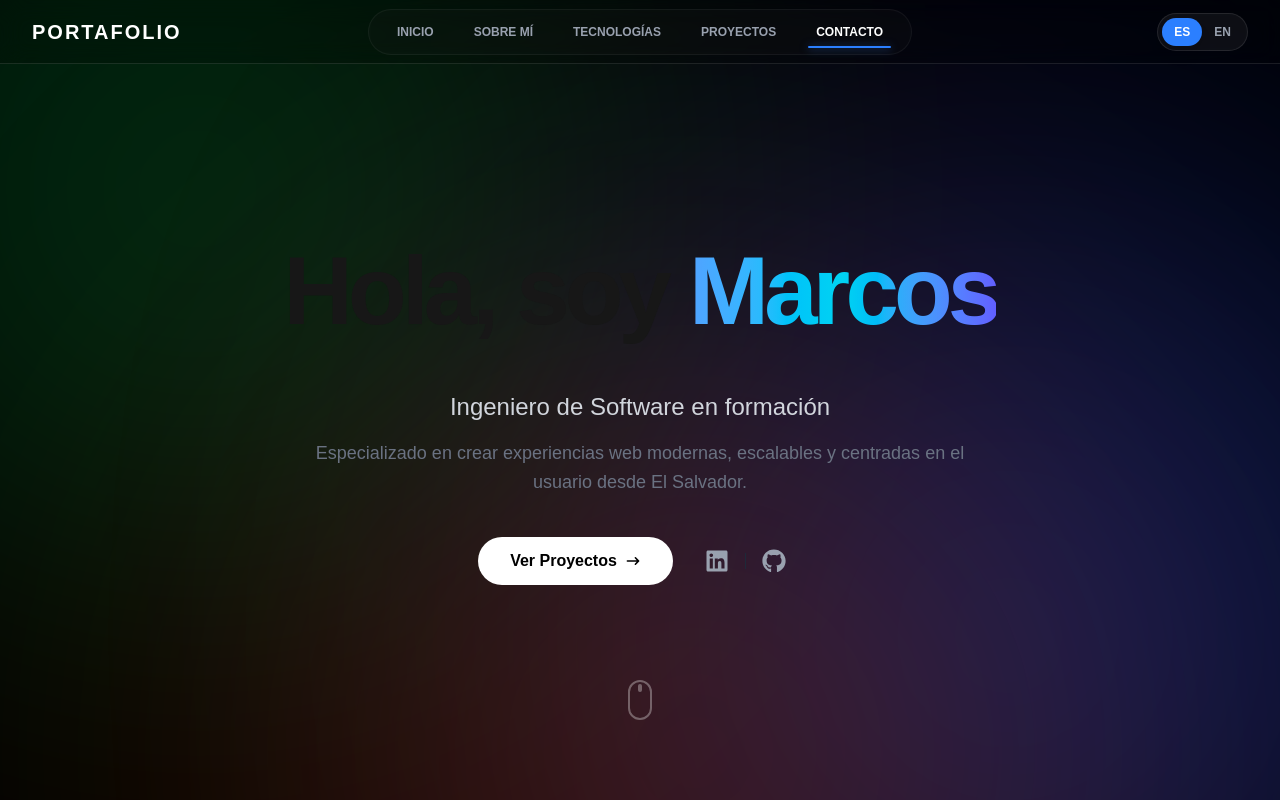
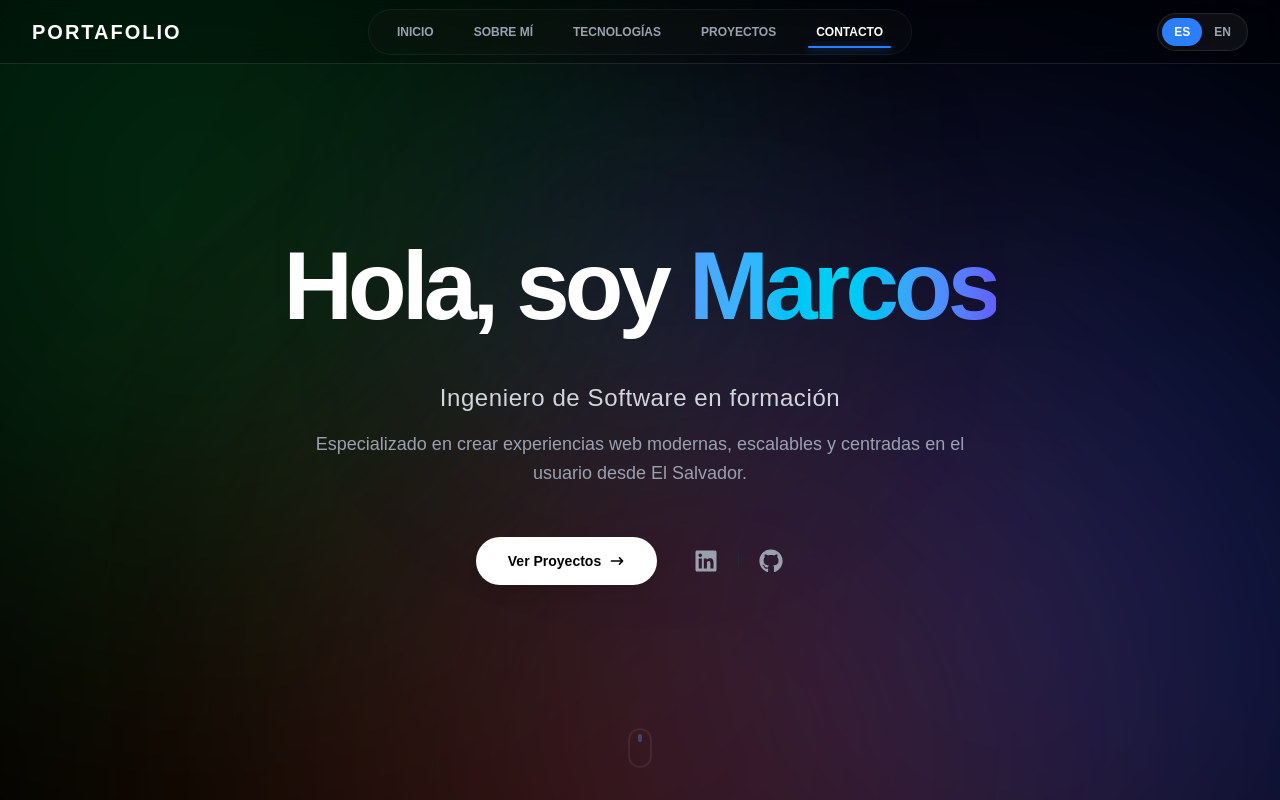
Before and after one commit to Marcos06012/PORTAFOLIO-MARCOS, a Next.js app: page / in a window 1280 px wide. Shown: the top 800 px of the page. Built offline with nearby package versions, Linux system fonts and the light colour scheme.

Commit message:
nuevos cambios

```diff
--- a/src/app/components/Hero.js
+++ b/src/app/components/Hero.js
@@ -3,81 +3,96 @@ import { motion } from 'framer-motion';
 import { FaGithub, FaLinkedin } from 'react-icons/fa';
 import { HiArrowNarrowRight } from 'react-icons/hi';
 
-// 1. Importamos nuestro hook mágico
+// Importamos nuestro hook de idioma
 import { useLanguage } from '../context/LanguageContext';
 
 export default function Hero() {
-    // 2. Extraemos 't' (las traducciones)
     const { t } = useLanguage();
 
     return (
-        <div className="flex items-center justify-center w-full min-h-screen px-6 overflow-hidden">
-            <section id="inicio" className="text-center scroll-mt-45 max-w-5xl py-20">
+        <div className="flex items-center justify-center w-full min-h-screen px-4 md:px-6 overflow-hidden relative">
 
-                {/* Nombre con Gradiente - Usamos t.hero.greeting */}
+            {/* Luces sutiles de fondo para dar atmósfera futurista desde el inicio */}
+            <div className="absolute top-1/3 left-1/2 -translate-x-1/2 -translate-y-1/2 w-80 h-80 bg-blue-500/10 blur-[120px] rounded-full pointer-events-none" />
+
+            <section id="inicio" className="text-center scroll-mt-20 max-w-5xl py-12 md:py-20 z-10">
+
+                {/* Nombre con Gradiente Responsivo */}
                 <motion.h1
-                    initial={{ opacity: 0, y: 30 }}
+                    initial={{ opacity: 0, y: 25 }}
                     whileInView={{ opacity: 1, y: 0 }}
-                    viewport={{ once: false, amount: 0.3 }}
+                    viewport={{ once: true }}
                     transition={{ duration: 0.8, ease: "easeOut" }}
-                    className="text-6xl md:text-8xl font-black mb-6 tracking-tighter py-7"
+                    className="text-4xl sm:text-6xl md:text-8xl font-black mb-4 md:mb-6 tracking-tighter py-4 md:py-6 text-white"
                 >
-                    {t.hero.greeting} <span className="bg-linear-to-r from-blue-400 via-cyan-400 to-indigo-500 bg-clip-text text-transparent">Marcos</span>
+                    {t.hero.greeting} <span className="bg-gradient-to-r from-blue-400 via-cyan-400 to-indigo-500 bg-clip-text text-transparent inline-block">Marcos</span>
                 </motion.h1>
 
-                {/* Rol Profesional - Usamos t.hero.role y t.hero.description */}
+                {/* Rol Profesional y Descripción */}
                 <motion.div
                     initial={{ opacity: 0 }}
                     whileInView={{ opacity: 1 }}
-                    viewport={{ once: false }}
-                    transition={{ delay: 0.4, duration: 1 }}
-                    className="space-y-4"
+                    viewport={{ once: true }}
+                    transition={{ delay: 0.3, duration: 0.8 }}
+                    className="space-y-4 px-2"
                 >
-                    <p className="text-lg md:text-2xl text-gray-300 font-medium">
+                    <p className="text-base sm:text-lg md:text-2xl text-gray-300 font-medium tracking-wide">
                         {t.hero.role}
                     </p>
-                    <p className="text-sm md:text-lg text-gray-500 max-w-2xl mx-auto leading-relaxed">
+                    <p className="text-xs sm:text-sm md:text-lg text-gray-400 max-w-2xl mx-auto leading-relaxed font-light text-center">
                         {t.hero.description}
                     </p>
                 </motion.div>
 
-                {/* Botones de Acción - Usamos t.hero.btn */}
+                {/* Botones de Acción Adaptables */}
                 <motion.div
                     initial={{ opacity: 0, y: 20 }}
                     whileInView={{ opacity: 1, y: 0 }}
-                    viewport={{ once: false }}
-                    transition={{ delay: 0.6, duration: 0.8 }}
-                    className="flex flex-col md:flex-row items-center justify-center gap-4 mt-10"
+                    viewport={{ once: true }}
+                    transition={{ delay: 0.5, duration: 0.6 }}
+                    className="flex flex-col sm:flex-row items-center justify-center gap-4 mt-8 md:mt-12 w-full px-4 sm:px-0"
                 >
+                    {/* Botón Principal (Ancho completo en móvil, auto en escritorio) */}
                     <a
                         href="#projects"
-                        className="group flex items-center gap-2 bg-white text-black px-8 py-3 rounded-full font-bold transition-all hover:bg-blue-500 hover:text-white"
+                        className="group w-full sm:w-auto flex items-center justify-center gap-2 bg-white text-black px-8 py-3.5 rounded-full font-bold text-sm transition-all duration-300 hover:bg-blue-500 hover:text-white hover:scale-105 active:scale-95 shadow-lg"
                     >
                         {t.hero.btn}
-                        <HiArrowNarrowRight className="group-hover:translate-x-1 transition-transform" />
+                        <HiArrowNarrowRight className="group-hover:translate-x-1 transition-transform duration-300 text-base" />
                     </a>
 
-                    <div className="flex gap-4 items-center px-4">
-                        <a href="https://linkedin.com/in/marcos-alas" target="_blank" className="text-2xl text-gray-400 hover:text-white transition-colors">
+                    {/* Contenedor de Redes Sociales */}
+                    <div className="flex gap-4 items-center justify-center px-4 py-2 bg-white/[0.02] sm:bg-transparent border border-white/5 sm:border-transparent rounded-full w-full sm:w-auto">
+                        <a
+                            href="https://linkedin.com/in/marcos-alas"
+                            target="_blank"
+                            rel="noopener noreferrer"
+                            className="text-2xl text-gray-400 hover:text-white transition-colors duration-300 p-1"
+                        >
                             <FaLinkedin />
                         </a>
-                        <div className="h-4 w-px bg-gray-800" />
-                        <a href="https://github.com/Marcos06012" target="_blank" className="text-2xl text-gray-400 hover:text-white transition-colors">
+                        <div className="h-4 w-px bg-gray-800 hidden sm:block" />
+                        <a
+                            href="https://github.com/Marcos06012"
+                            target="_blank"
+                            rel="noopener noreferrer"
+                            className="text-2xl text-gray-400 hover:text-white transition-colors duration-300 p-1"
+                        >
                             <FaGithub />
                         </a>
                     </div>
                 </motion.div>
 
-                {/* Indicador de Scroll */}
+                {/* Indicador de Scroll Animado (Oculto en móviles para evitar ruidos visuales) */}
                 <motion.div
                     initial={{ opacity: 0 }}
-                    whileInView={{ opacity: 0.5 }}
-                    viewport={{ once: false }}
-                    transition={{ delay: 1.5, repeat: Infinity, duration: 2 }}
-                    className="absolute bottom-10 left-1/2 -translate-x-1/2 hidden md:block py-10"
+                    whileInView={{ opacity: 0.4 }}
+                    viewport={{ once: true }}
+                    transition={{ delay: 1, repeat: Infinity, duration: 2 }}
+                    className="absolute bottom-8 left-1/2 -translate-x-1/2 hidden md:block"
                 >
-                    <div className="w-6 h-10 border-2 border-white rounded-full flex justify-center py-1">
-                        <div className="w-1 h-2 bg-white rounded-full animate-bounce" />
+                    <div className="w-6 h-10 border-2 border-white/20 rounded-full flex justify-center py-1.5 backdrop-blur-xs">
+                        <div className="w-1 h-2 bg-blue-400 rounded-full animate-bounce" />
                     </div>
                 </motion.div>
 
```
